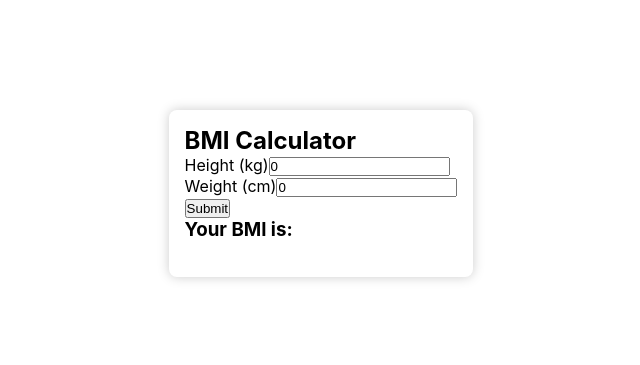
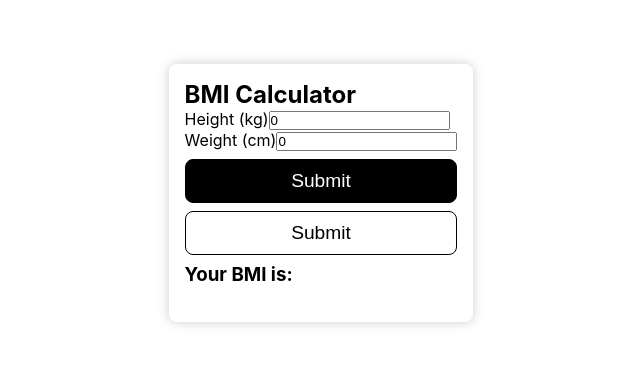
Before and after one commit to jaumebt90/bmi-calculator-react, a React (Create React App) app: page / in a window 1280 px wide. Shown: the part 207-572 px from the top of the page, without its empty margins (319-959 px from the left). Built offline with nearby package versions, Linux system fonts and the light colour scheme.

Commit message:
changes
second button and styles added

```diff
--- a/src/App.js
+++ b/src/App.js
@@ -25,6 +25,9 @@ function App() {
             <input value={weight} />
           </div>
           <div>
+            <button className="btn" type="submit">
+              Submit
+            </button>
             <button className="btn btn-outline" type="submit">
               Submit
             </button>
--- a/src/index.css
+++ b/src/index.css
@@ -27,6 +27,24 @@
   border-radius: 8px;
 }
 
+.btn {
+  display: block;
+  width: 100%;
+  font-size: 1.2rem;
+  margin: 8px 0;
+  padding: 10px 0;
+  background-color: black;
+  color: white;
+  border: 1px solid black;
+  border-radius: 8px;
+  cursor: pointer;
+}
+
+.btn-outline {
+  background-color: white;
+  color: black;
+}
+
 body {
   margin: 0;
   font-family: -apple-system, BlinkMacSystemFont, "Segoe UI", "Roboto", "Oxygen",
```
